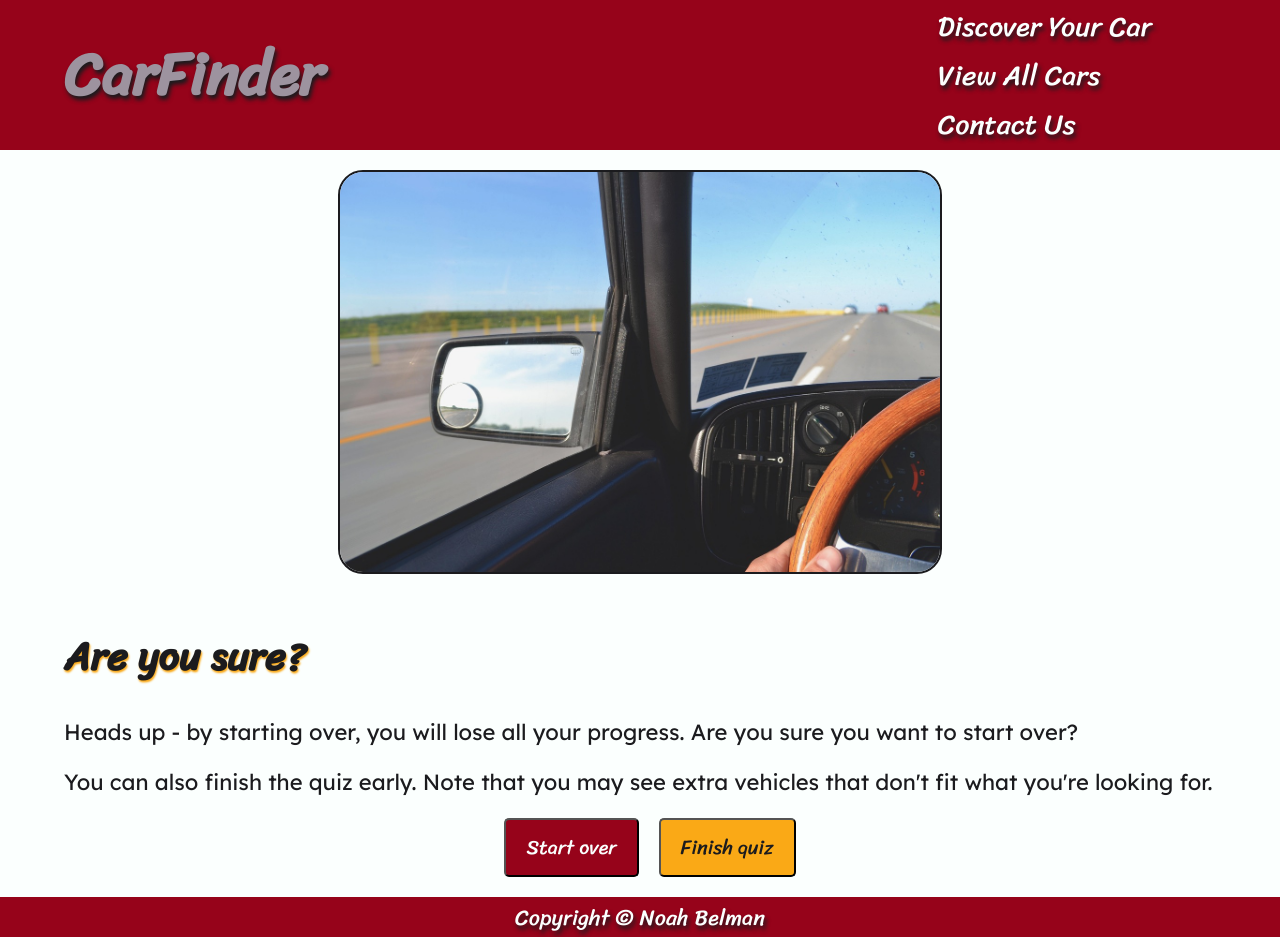
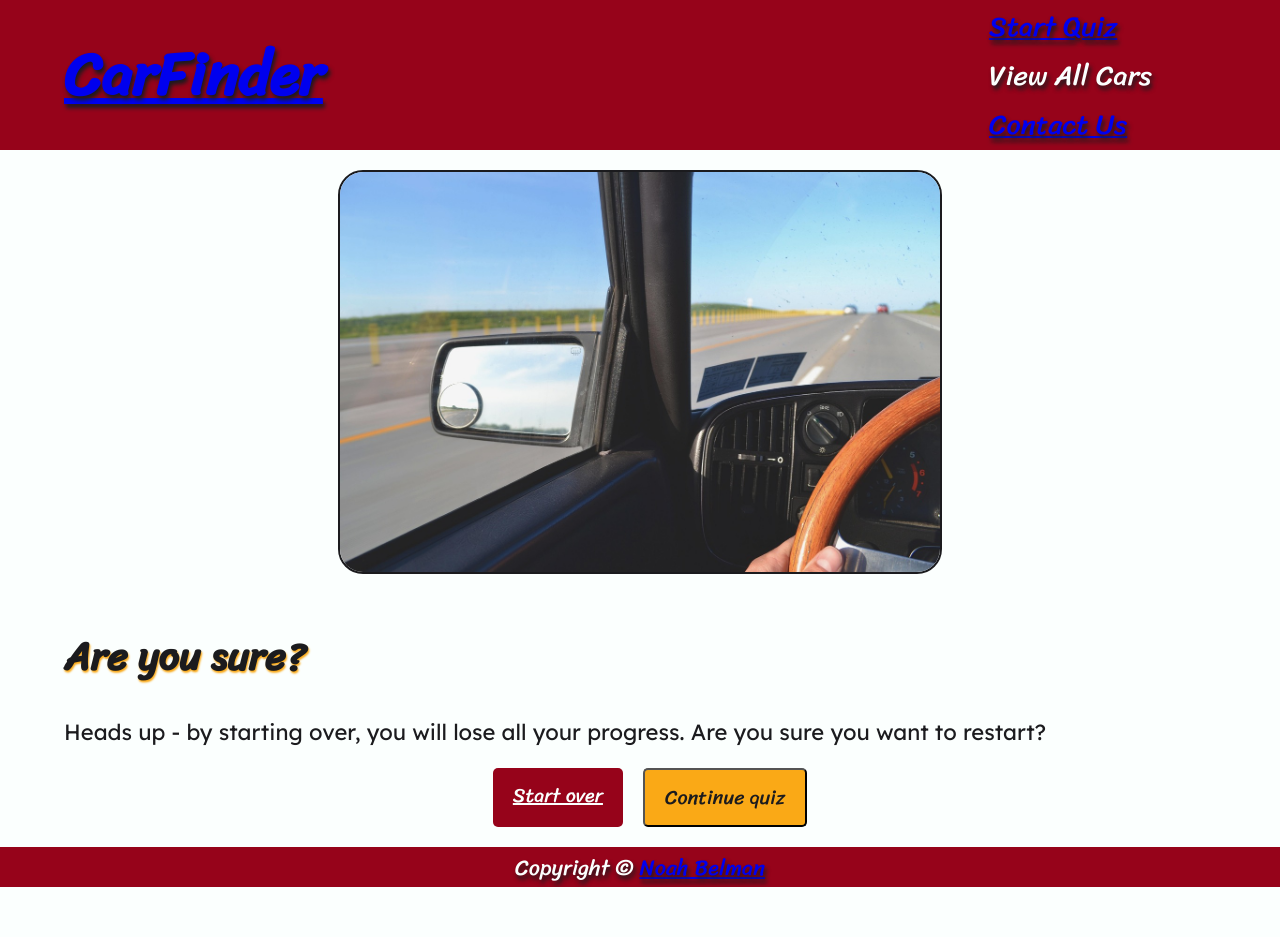
Before and after one commit to Nbelman1/unit1-final-project-carFinder, a React (Vite) app in the folder car-finder/: page /leave-confirmation in a window 1280 px wide. After the commit the page ends 887 px from the top, so only its background shows below. Built offline with nearby package versions, Linux system fonts and the light colour scheme.

Commit message:
Imported Links, added Links

```diff
--- a/car-finder/src/components/ContactUs.jsx
+++ b/car-finder/src/components/ContactUs.jsx
@@ -1,3 +1,5 @@
+import { Link } from "react-router";
+
 const ContactUs = () => {
     return (
         <div className="container">
@@ -31,7 +33,7 @@ const ContactUs = () => {
 
                 {/* TODO: link button to htmlFormSubmitted page */}
                 <div className="button-centered">
-                    <button type="submit" className="button-standard yellow">Send it!</button>
+                    <Link to="/form-submitted" className="button-standard yellow">Send it!</Link>
                 </div>
 
             </fieldset>
--- a/car-finder/src/components/FormSubmitted.jsx
+++ b/car-finder/src/components/FormSubmitted.jsx
@@ -1,3 +1,4 @@
+import { Link } from "react-router";
 import formSubmittedHero from "../assets/images/hero-images/ford-mustang-interior.jpg";
 
 const FormSubmitted = () => {
@@ -11,7 +12,7 @@ const FormSubmitted = () => {
             <p>Thank you for your feedback; we hope you enjoy your time on our site.</p>
 
             <div className="button-centered">
-                <button type="button" className="button-standard yellow">Go Home</button>
+                <Link to="/" className="button-standard yellow">Go Home</Link>
             </div>
 
         </div>
--- a/car-finder/src/components/main-page/Footer.jsx
+++ b/car-finder/src/components/main-page/Footer.jsx
@@ -1,8 +1,7 @@
 const Footer = () => {
     return (
         <footer className="footer-container">
-            <p>Copyright &copy; Noah Belman</p>
-            {/* TODO: link "Noah Belman" to github  */}
+            <p>Copyright &copy; <a href="https://github.com/Nbelman1" target="_blank">Noah Belman</a></p>
         </footer>
     );
 };
--- a/car-finder/src/components/main-page/Header.jsx
+++ b/car-finder/src/components/main-page/Header.jsx
@@ -1,21 +1,23 @@
+import { Link } from 'react-router';
+
 const Header = () => {
   return (
     <div>
         <header>
             <div className="nav-container">
 				{/* TODO: logo goes here, link it to home page */}
-				<h1 className="logo">CarFinder</h1>
+				<h1 className="logo"><Link to="/">CarFinder</Link></h1>
 
                 <nav className="nav-container">
 					<ul className="nav-links">
 						<li className="nav-links">
-							Discover Your Car
+							<Link to="/quiz/question">Start Quiz</Link>
 						</li>
 						<li className="nav-links">
 							View All Cars
 						</li>
 						<li className="nav-links">
-							Contact Us
+							<Link to="/contact-us">Contact Us</Link>
 						</li>
 					</ul>
 				</nav>
--- a/car-finder/src/components/main-page/Home.jsx
+++ b/car-finder/src/components/main-page/Home.jsx
@@ -1,3 +1,5 @@
+import { Link } from "react-router";
+
 const Home = () => {
     return (
         <div className="container">
@@ -22,7 +24,7 @@ const Home = () => {
             </div>
 
             <div className="button-centered">
-                <button type='button' className="button-standard yellow" >Let's go!</button>
+                <Link to="/quiz/question" className="button-standard yellow">Let's go!</Link>
             </div>
         </div>
     );
--- a/car-finder/src/components/quiz-questions/LeaveConfirmation.jsx
+++ b/car-finder/src/components/quiz-questions/LeaveConfirmation.jsx
@@ -1,3 +1,4 @@
+import { Link } from "react-router";
 import leaveConfirmHero from "../../assets/images/hero-images/driving-on-highway.jpg";
 
 const LeaveConfirmation = () => {
@@ -9,15 +10,13 @@ const LeaveConfirmation = () => {
             </div>
 
             <h1>Are you sure?</h1>
-            <p>Heads up - by starting over, you will lose all your progress. Are you sure you want to start over?</p>
-            <p>You can also finish the quiz early. Note that you may see extra vehicles that don't fit what you're looking for.</p>
+            <p>Heads up - by starting over, you will lose all your progress. Are you sure you want to restart?</p>
 
             <div className="button-container">
-                {/* TODO: link to first question page */}
-                <button type="button" className="button-standard red">Start over</button>
+                <Link to="/quiz/question" className="button-standard red">Start over</Link>
                 {/* TODO: change "next question" button to "view my options" on final question */}
-                {/* TODO: render next question and answers */}
-                <button type="button" className="button-standard yellow">Finish quiz</button>
+                {/* TODO: LINK return to previous question */}
+                <button type="button" className="button-standard yellow">Continue quiz</button>
             </div>
         </div>
     );
--- a/car-finder/src/components/quiz-questions/Question.jsx
+++ b/car-finder/src/components/quiz-questions/Question.jsx
@@ -1,4 +1,7 @@
 import './question.css';
+import { Link } from 'react-router';
+
+// TODO: push footer to bottom
 
 const Question = ({ questionSet }) => {
     return (
@@ -39,7 +42,7 @@ const Question = ({ questionSet }) => {
 
             <div className="button-container">
                 {/* TODO: link to LeaveConfirmation page */}
-                <button type="button" className="button-standard red">Start over</button>
+                <Link to="/leave-confirmation" className="button-standard red">Start over</Link>
                 {/* TODO: change "next question" button to "view my options" on final question */}
                 {/* TODO: render next question and answers */}
                 <button type="button" className="button-standard yellow">Next question</button>
```
